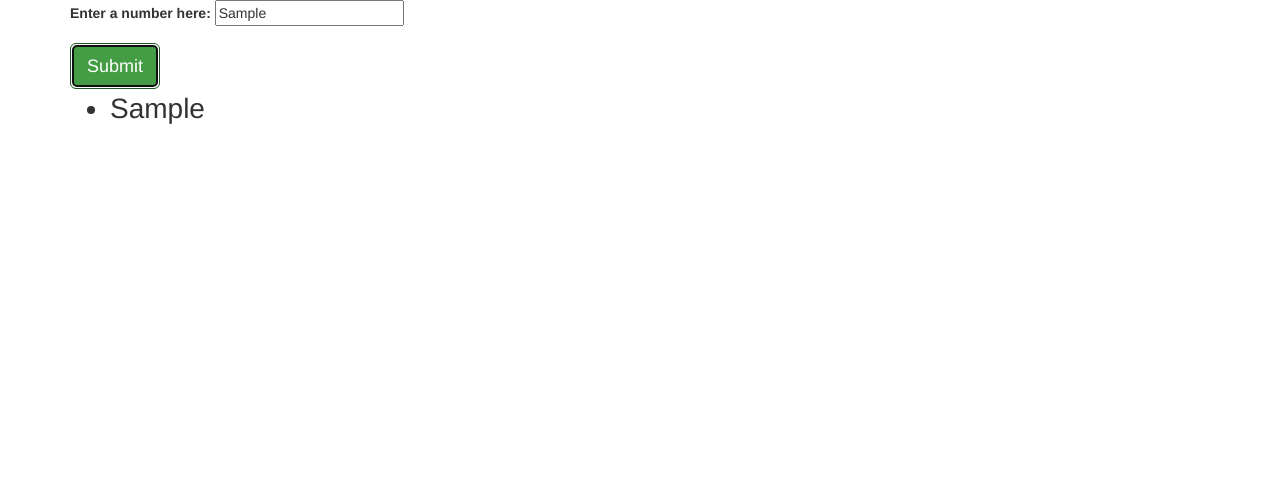
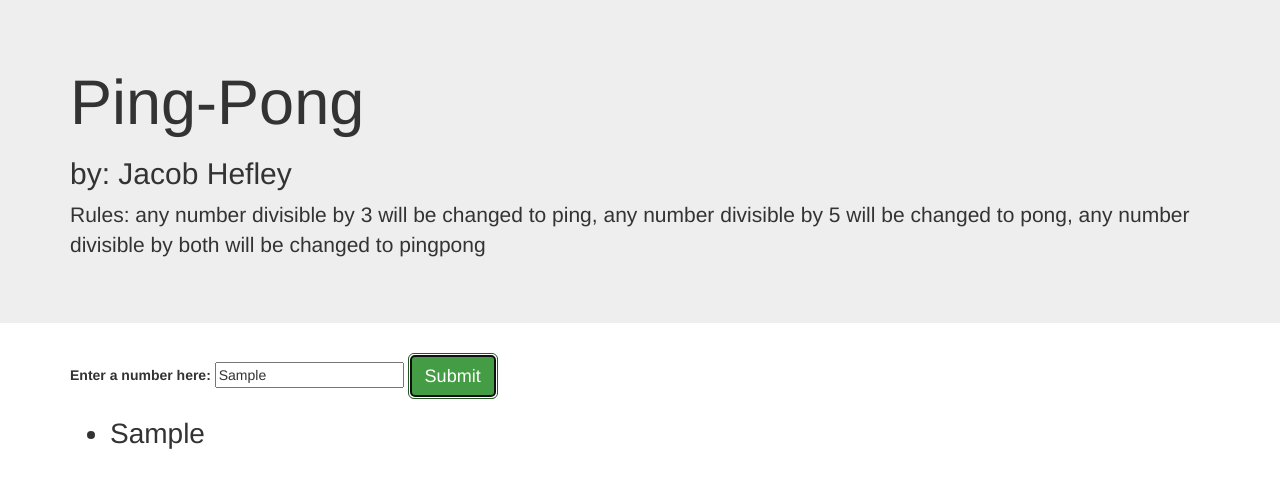
Before and after one commit to jacobhefley/pingpong, a plain HTML site: page index.html in a window 1280 px wide. Both pictures are taken after typing "Sample" into the empty fields and a click on the button "Submit". Drawn offline with Linux system fonts and the light colour scheme.

Commit message:
basic UI

```diff
--- a/index.html
+++ b/index.html
@@ -10,16 +10,24 @@
     <title>PingPong</title>
   </head>
   	<body>
+  	    <div class="jumbotron">
+      		<div class="container">
+        		<h1>Ping-Pong</h1>
+        		<h2>by: Jacob Hefley</h2>
+        		<p>Rules: any number divisible by 3 will be changed to ping, any number divisible by 5 will be changed to pong, any number divisible by both will be changed to pingpong</p>
+      		</div>
+    	</div>
 	  	<div class="container">
+
 	  		<form class="form">
 	  			<div class="form-group" id="initial">
 		  			<label>Enter a number here:</label>
 		  			<input type="text" id="sentance"></input>
+		  			<button class="btn btn-lg btn-success" id="submit">Submit</button>
 	  			</div>
-	  			<button class="btn btn-lg btn-success" id="submit">Submit</button>
 	  		</form>
-	  			<ul id="list" style="font-size: 2em;">
+	  		<ul id="list" style="font-size: 2em;"></ul>
 
-	        </ul>
 	    </div>
   	</body>
+</html>
--- a/js/scripts.js
+++ b/js/scripts.js
@@ -16,6 +16,6 @@ $(function(event){
 			output= sentance.toString();
 		}
 		var str = output;
-		$("#list").prepend("<li>"+str+"</li>");
+		$("#list").append("<li>"+str+"</li>");
 		});
 });
```
